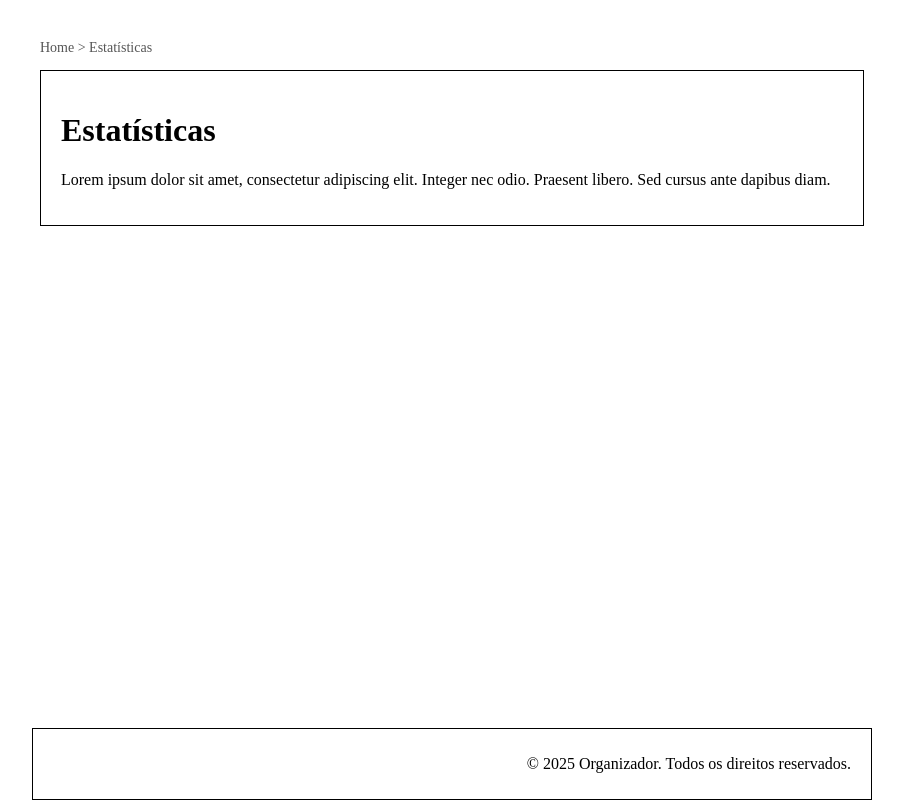
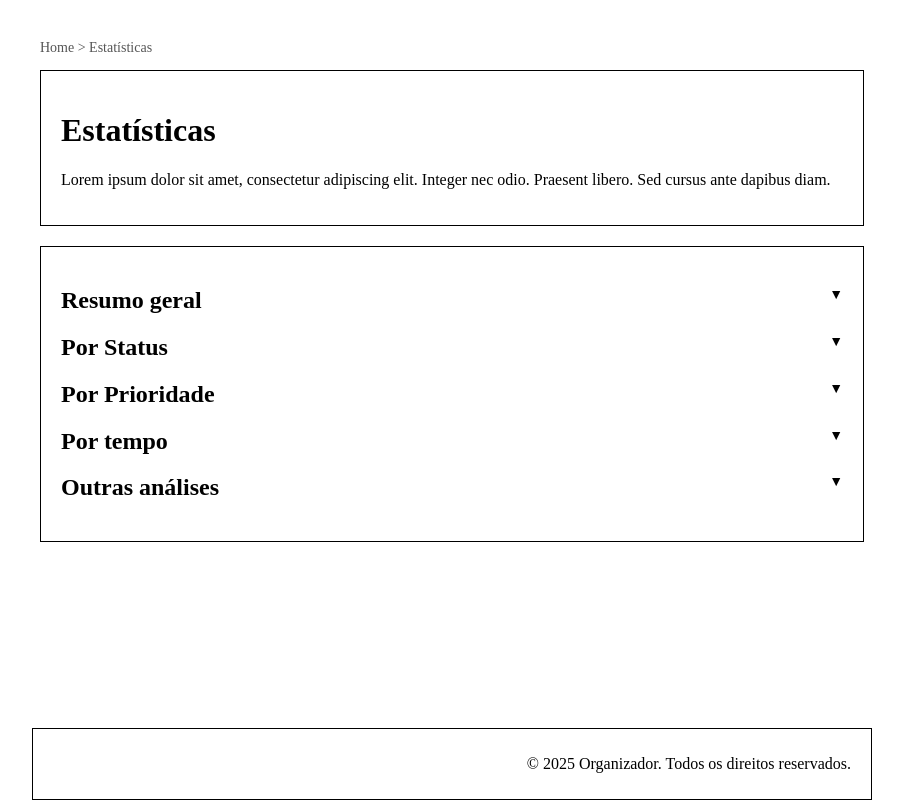
Before and after one commit to Anderson-LSX/LSX-2DoIt., a PHP site: page /views/estatisticas/estatisticas.php in a window 1280 px wide. Shown: the whole page, without its empty margins (188-1091 px from the left). Run offline with PHP 8.4, Linux system fonts and the light colour scheme.

Commit message:
feat: implementar view de estatísticas

```diff
--- a/views/estatisticas/estatisticas.php
+++ b/views/estatisticas/estatisticas.php
@@ -20,6 +20,112 @@
 
 </div>
 
+<div style="
+    position: relative;
+    border: 1px solid black;
+    padding: 20px;
+    margin: 20px 220px 80px 220px;
+    background: white;
+    box-sizing: border-box;
+">
+
+<main>
+
+    <!-- Seção de resumo geral do usuário -->
+    <h2 onclick="toggleLista('resumo')" id="titulo-resumo">Resumo geral</h2>
+    <ul id="resumo" class="oculto">
+        <li>Total de tarefas cadastradas: <span class="valor">--</span></li>
+        <li>Tempo de uso total do sistema: <span class="valor">-- dias</span></li>
+    </ul>
+
+    <!-- Seção de estatísticas por status da tarefa -->
+    <h2 onclick="toggleLista('status')" id="titulo-status">Por Status</h2>
+    <ul id="status" class="oculto">
+        <li>Número de tarefas concluídas: <span class="valor">--</span></li>
+        <li>Porcentagem de tarefas concluídas: <span class="valor">--%</span></li>
+        <li>Número de tarefas com prazo vencido: <span class="valor">--</span></li>
+        <li>Porcentagem de tarefas com prazo vencido: <span class="valor">--%</span></li>
+        <li>Número de tarefas com prazo pendente: <span class="valor">--</span></li>
+        <li>Porcentagem de tarefas pendentes: <span class="valor">--%</span></li>
+    </ul>
+
+    <!-- Seção com estatísticas relacionadas à prioridade das tarefas -->
+    <h2 onclick="toggleLista('prioridade')" id="titulo-prioridade">Por Prioridade</h2>
+    <ul id="prioridade" class="oculto">
+        <li>Quantidade de tarefas baixa prioridade: <span class="valor">--</span></li>
+        <li>Porcentagem de tarefas baixa prioridade: <span class="valor">--%</span></li>
+        <li>Quantidade de tarefas média prioridade: <span class="valor">--</span></li>
+        <li>Porcentagem de tarefas média prioridade: <span class="valor">--%</span></li>
+        <li>Quantidade de tarefas alta prioridade: <span class="valor">--</span></li>
+        <li>Porcentagem de tarefas alta prioridade: <span class="valor">--%</span></li>
+        <li>Tarefas de prioridade alta ainda pendentes: <span class="valor">--</span></li>
+    </ul>
+
+    <!-- Seção de análises relacionadas ao tempo -->
+    <h2 onclick="toggleLista('tempo')" id="titulo-tempo">Por tempo</h2>
+    <ul id="tempo" class="oculto">
+        <li>Tarefas criadas neste mês: <span class="valor">--</span></li>
+        <li>Tarefas concluídas neste mês: <span class="valor">--</span></li>
+        <li>Tempo médio para concluir uma tarefa (concluídas): <span class="valor">-- dias</span></li>
+    </ul>
+
+    <!-- Seção final com estatísticas complementares -->
+    <h2 onclick="toggleLista('outras')" id="titulo-outras">Outras análises</h2>
+    <ul id="outras" class="oculto">
+        <li>Tarefas sem data de realização e já com prazo vencido: <span class="valor">--</span></li>
+        <li>Média de tarefas criadas por semana nos últimos 30 dias: <span class="valor">--</span></li>
+    </ul>
+
+</main>
+
+<!-- CSS do dropdown -->
+<style>
+    /* Oculta as listas inicialmente */
+    .oculto {
+        display: none;
+    }
+
+    /* Estiliza o título como botão clicável */
+    h2 {
+        cursor: pointer;
+        user-select: none;
+        position: relative;
+        padding-right: 20px;
+    }
+
+    /* Seta indicadora de dropdown (padrão: ▼) */
+    h2::after {
+        content: "▼"; /* Ícone de seta para baixo */
+        position: absolute;
+        right: 0;
+        font-size: 14px;
+        transition: transform 0.3s ease;
+    }
+
+    /* Roda a seta para cima quando o dropdown estiver aberto */
+    h2.ativo::after {
+        transform: rotate(-180deg); /* seta invertida: ▲ */
+    }
+</style>
+
+<!-- JavaScript do dropdown -->
+<script>
+    function toggleLista(id) {
+        const lista = document.getElementById(id);              // Seleciona a lista <ul>
+        const titulo = document.getElementById('titulo-' + id); // Seleciona o <h2> correspondente
+
+        // Alterna a classe para mostrar ou esconder a lista
+        lista.classList.toggle("oculto");
+
+        // Alterna a classe para girar a seta visualmente
+        titulo.classList.toggle("ativo");
+    }
+</script>
+
+
+
+</div>
+
 <!-- Footer padrão -->
 <footer style="text-align: center; margin-top: 50px; font-size: 12px; color: #888;">
 
```
